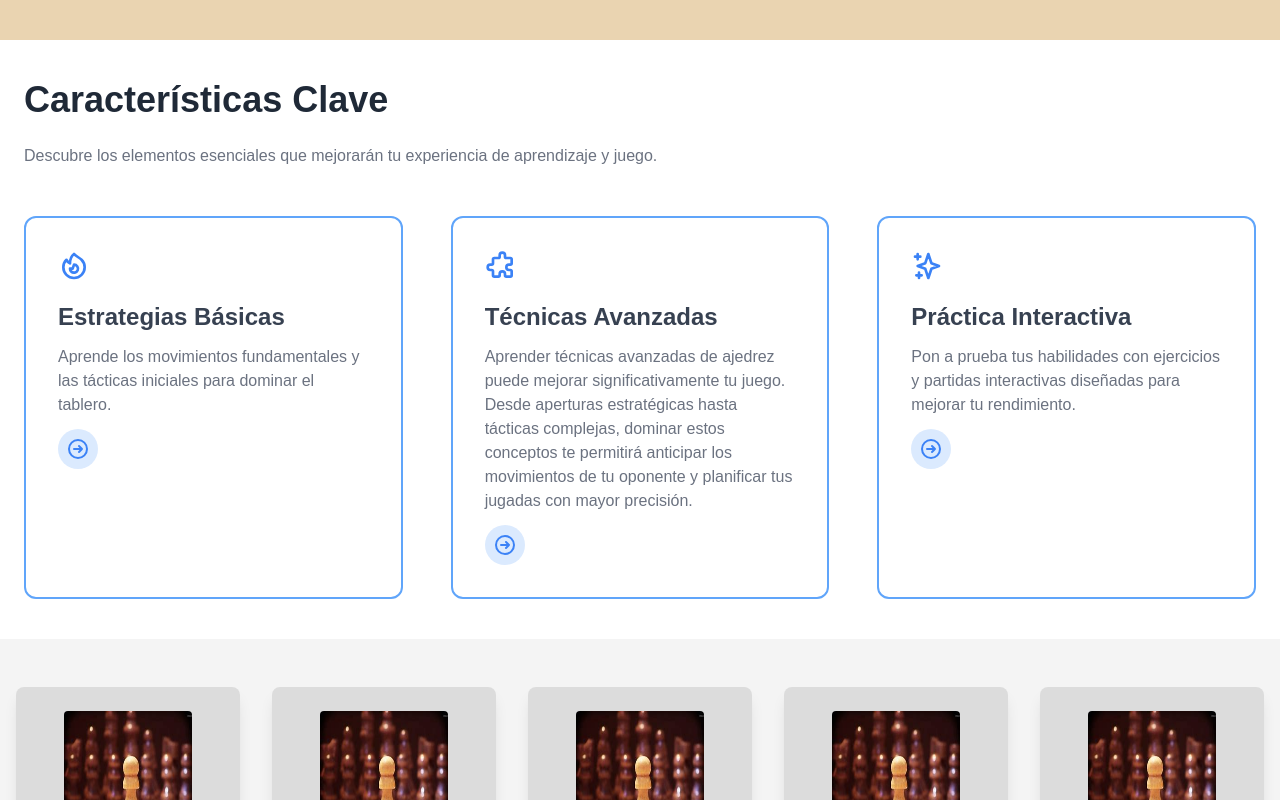
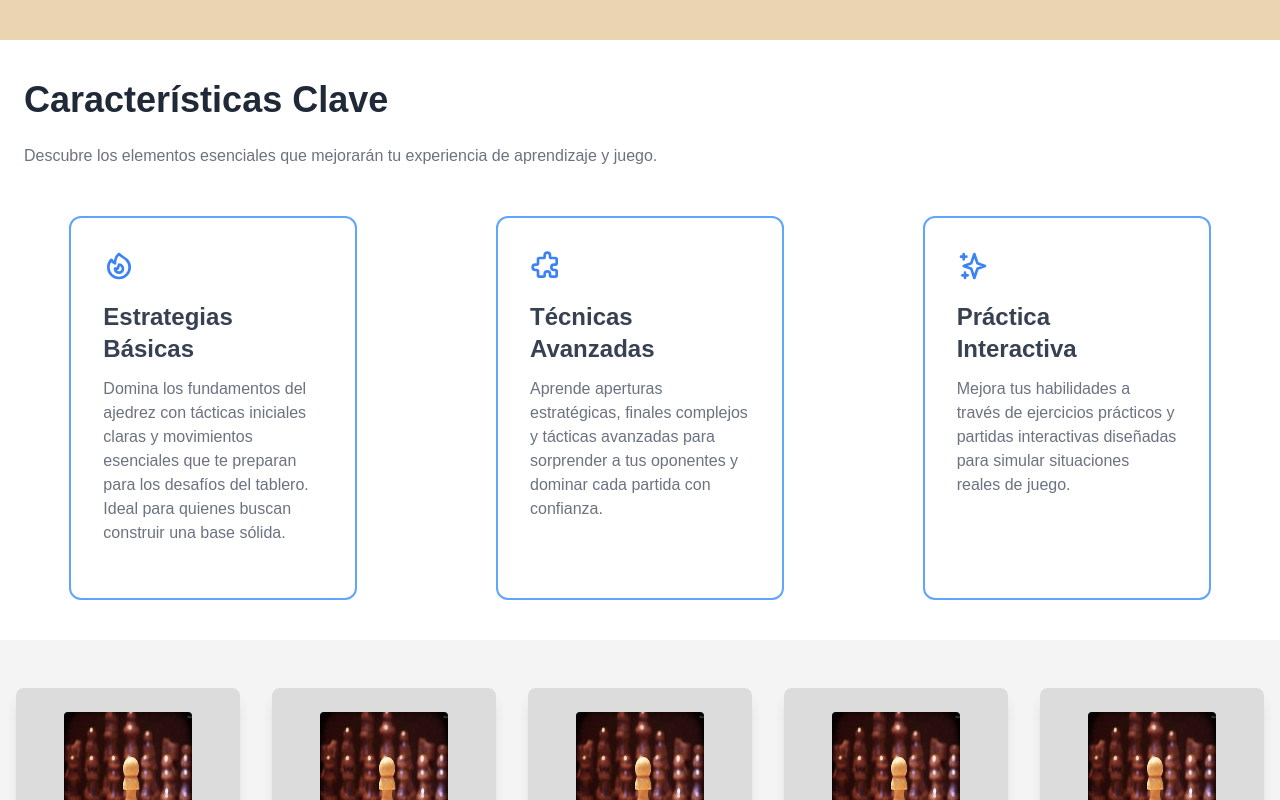
Before and after one commit to teran210c/chess-app, a Next.js app: page / in a window 1280 px wide. Shown: the part 616-1416 px from the top of the page. Built offline with nearby package versions, Linux system fonts and the light colour scheme; no server answers.

Commit message:
featrure section improved

```diff
--- a/components/FeatureSection.js
+++ b/components/FeatureSection.js
@@ -13,8 +13,8 @@ const FeatureSection = () => {
           Descubre los elementos esenciales que mejorarán tu experiencia de aprendizaje y juego.
           </p>
 
-          <div className="grid grid-cols-1 gap-8 mt-8 xl:mt-12 xl:gap-12 md:grid-cols-2 xl:grid-cols-3">
-            <div className="p-8 space-y-3 border-2 border-blue-400 dark:border-blue-300 rounded-xl">
+          <div className="grid grid-cols-1 gap-8 mt-8 xl:mt-12 xl:gap-12 md:grid-cols-2 xl:grid-cols-3 justify-items-center">
+            <div className="p-8 space-y-3 border-2 border-blue-400 dark:border-blue-300 rounded-xl h-96 max-w-[18rem]">
               <span className="inline-block text-blue-500 dark:text-blue-400">
                 <svg
                   xmlns="http://www.w3.org/2000/svg"
@@ -43,31 +43,11 @@ const FeatureSection = () => {
               </h1>
 
               <p className="text-gray-500 dark:text-gray-300">
-                Aprende los movimientos fundamentales y las tácticas iniciales para dominar el tablero.
+                Domina los fundamentos del ajedrez con tácticas iniciales claras y movimientos esenciales que te preparan para los desafíos del tablero. Ideal para quienes buscan construir una base sólida.
               </p>
-
-              <a
-                href="#"
-                className="inline-flex p-2 text-blue-500 capitalize transition-colors duration-200 transform bg-blue-100 rounded-full dark:bg-blue-500 dark:text-white hover:underline hover:text-blue-600 dark:hover:text-blue-500"
-              >
-                <svg
-                  xmlns="http://www.w3.org/2000/svg"
-                  className="w-6 h-6"
-                  fill="none"
-                  viewBox="0 0 24 24"
-                  stroke="currentColor"
-                >
-                  <path
-                    strokeLinecap="round"
-                    strokeLinejoin="round"
-                    strokeWidth="2"
-                    d="M13 9l3 3m0 0l-3 3m3-3H8m13 0a9 9 0 11-18 0 9 9 0 0118 0z"
-                  />
-                </svg>
-              </a>
             </div>
 
-            <div className="p-8 space-y-3 border-2 border-blue-400 dark:border-blue-300 rounded-xl">
+            <div className="p-8 space-y-3 border-2 border-blue-400 dark:border-blue-300 rounded-xl h-96 max-w-[18rem]">
               <span className="inline-block text-blue-500 dark:text-blue-400">
                 <svg
                   xmlns="http://www.w3.org/2000/svg"
@@ -90,31 +70,11 @@ const FeatureSection = () => {
               </h1>
 
                 <p className="text-gray-500 dark:text-gray-300">
-                  Aprender técnicas avanzadas de ajedrez puede mejorar significativamente tu juego. Desde aperturas estratégicas hasta tácticas complejas, dominar estos conceptos te permitirá anticipar los movimientos de tu oponente y planificar tus jugadas con mayor precisión.
+                  Aprende aperturas estratégicas, finales complejos y tácticas avanzadas para sorprender a tus oponentes y dominar cada partida con confianza.
                 </p>
-
-              <a
-                href="#"
-                className="inline-flex p-2 text-blue-500 capitalize transition-colors duration-200 transform bg-blue-100 rounded-full dark:bg-blue-500 dark:text-white hover:underline hover:text-blue-600 dark:hover:text-blue-500"
-              >
-                <svg
-                  xmlns="http://www.w3.org/2000/svg"
-                  className="w-6 h-6"
-                  fill="none"
-                  viewBox="0 0 24 24"
-                  stroke="currentColor"
-                >
-                  <path
-                    strokeLinecap="round"
-                    strokeLinejoin="round"
-                    strokeWidth="2"
-                    d="M13 9l3 3m0 0l-3 3m3-3H8m13 0a9 9 0 11-18 0 9 9 0 0118 0z"
-                  />
-                </svg>
-              </a>
             </div>
 
-            <div className="p-8 space-y-3 border-2 border-blue-400 dark:border-blue-300 rounded-xl">
+            <div className="p-8 space-y-3 border-2 border-blue-400 dark:border-blue-300 rounded-xl h-96 max-w-[18rem]">
               <span className="inline-block text-blue-500 dark:text-blue-400">
                 <svg
                   xmlns="http://www.w3.org/2000/svg"
@@ -137,28 +97,8 @@ const FeatureSection = () => {
               </h1>
 
               <p className="text-gray-500 dark:text-gray-300">
-                Pon a prueba tus habilidades con ejercicios y partidas interactivas diseñadas para mejorar tu rendimiento.
+                Mejora tus habilidades a través de ejercicios prácticos y partidas interactivas diseñadas para simular situaciones reales de juego.
               </p>
-
-              <a
-                href="#"
-                className="inline-flex p-2 text-blue-500 capitalize transition-colors duration-200 transform bg-blue-100 rounded-full dark:bg-blue-500 dark:text-white hover:underline hover:text-blue-600 dark:hover:text-blue-500"
-              >
-                <svg
-                  xmlns="http://www.w3.org/2000/svg"
-                  className="w-6 h-6"
-                  fill="none"
-                  viewBox="0 0 24 24"
-                  stroke="currentColor"
-                >
-                  <path
-                    strokeLinecap="round"
-                    strokeLinejoin="round"
-                    strokeWidth="2"
-                    d="M13 9l3 3m0 0l-3 3m3-3H8m13 0a9 9 0 11-18 0 9 9 0 0118 0z"
-                  />
-                </svg>
-              </a>
             </div>
           </div>
         </div>
```
